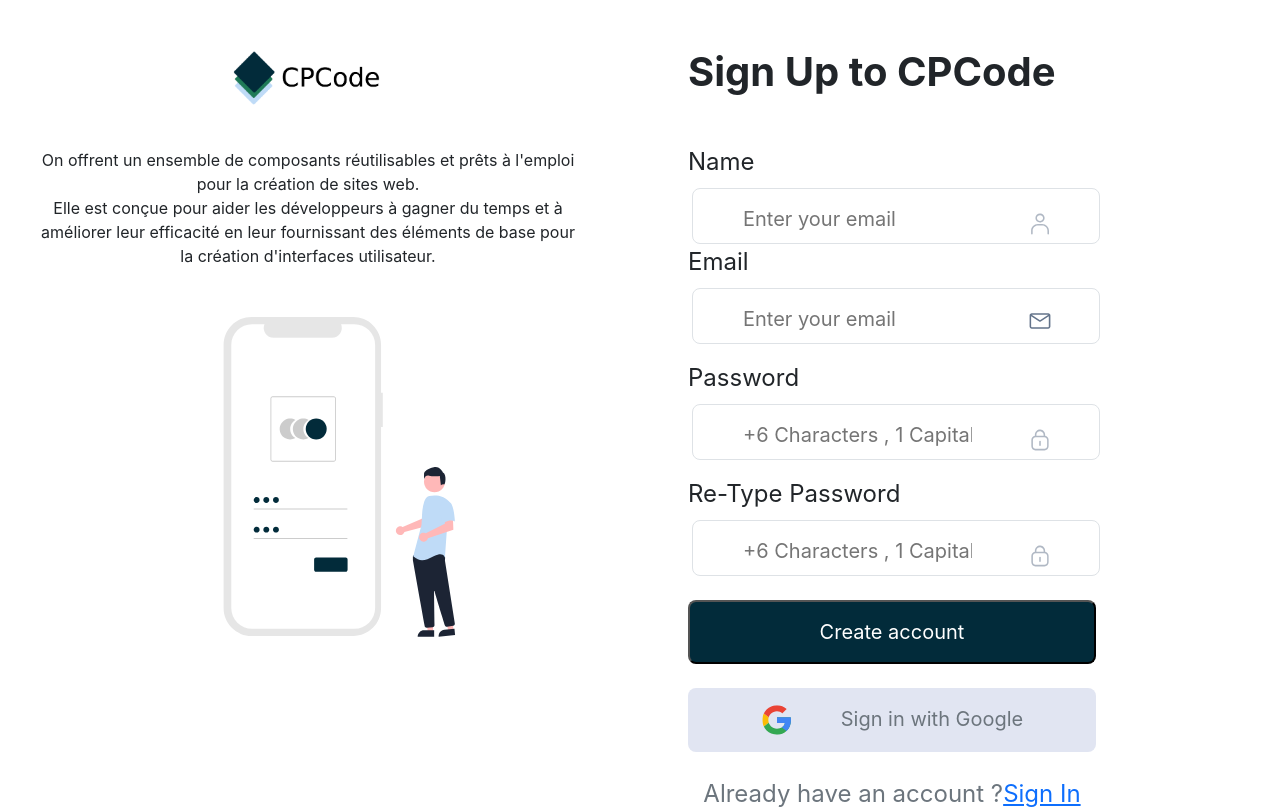
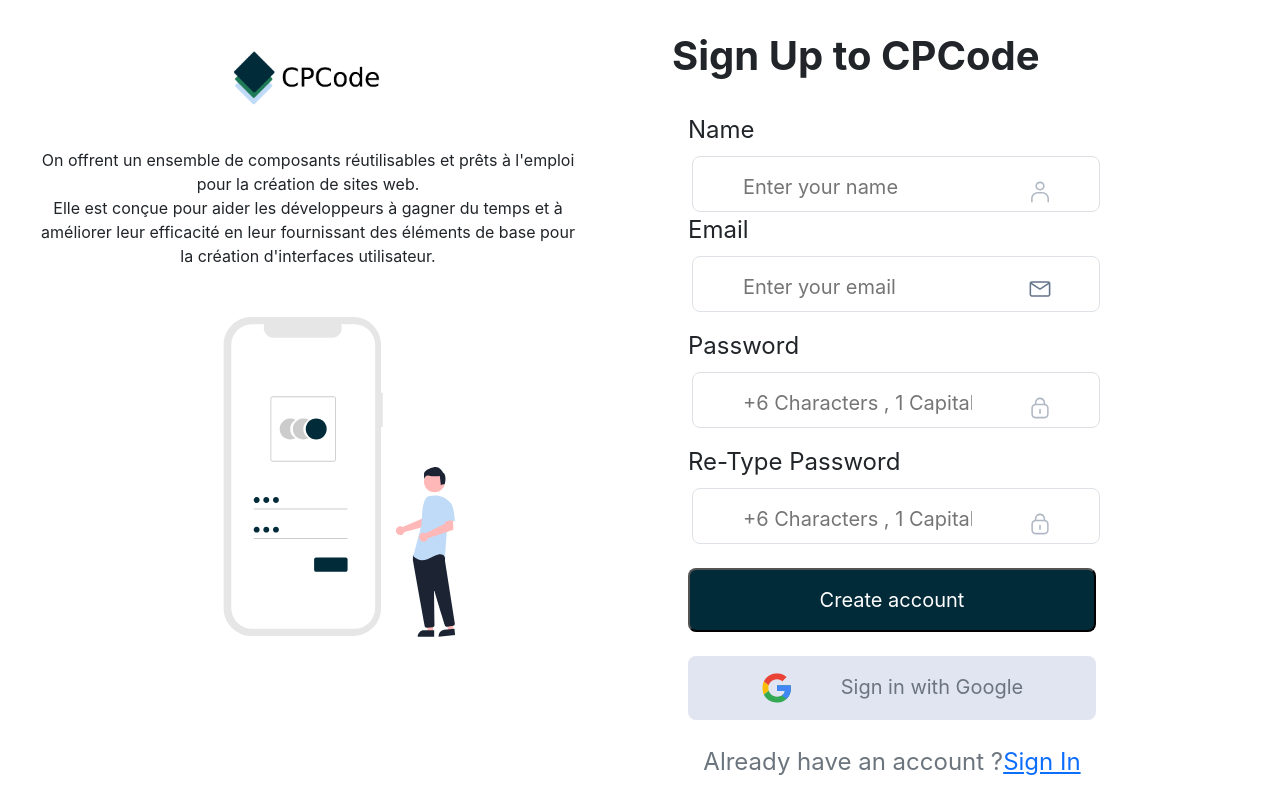
Before and after one commit to HakimMohammed/CPCode, a React (Create React App) app: page / in a window 1280 px wide. Built offline with nearby package versions, Linux system fonts and the light colour scheme.

Commit message:
Authentification update

```diff
--- a/src/Authentification/Inscription.js
+++ b/src/Authentification/Inscription.js
@@ -19,15 +19,15 @@
     `
 
     return (
-        <div className="d-flex">
+        <div className="d-flex" style={{height : '100vh'}}>
             <Introduction />
             {/* Connexion */}
-            <div className="w-50 container " style={{ height: '100vh', marginRight: '0',  padding: 0 , paddingTop : '0vh' }}>
-                <h1 className="m-5 fw-bold">Sign Up to CPCode</h1>
+            <div className="h-100 w-50 container " style={{marginRight: '0',  padding: 0 , paddingTop : '0vh' }}>
+                <h1 className="fw-bold" style={{margin:'5%'}}>Sign Up to CPCode</h1>
                 <form className="mx-5">
                     <label className="fs-4 mb-2 ms-0">Name</label>
                     <div className="border rounded-3 w-75 px-5 d-flex justify-content-between  ms-1" style={{ height: '7vh'}}>
-                        <Field type="email" style={{marginTop : '2vh'}} className="fs-5 w-75 h-50 " placeholder="Enter your email" />
+                        <Field type="email" style={{marginTop : '2vh'}} className="fs-5 w-75 h-50 " placeholder="Enter your name" />
                         <span className=""><img src={User} style={{marginTop : '3vh'}}/></span>
                     </div>
                     <label className="fs-4 mb-2 ms-0">Email</label>
```
